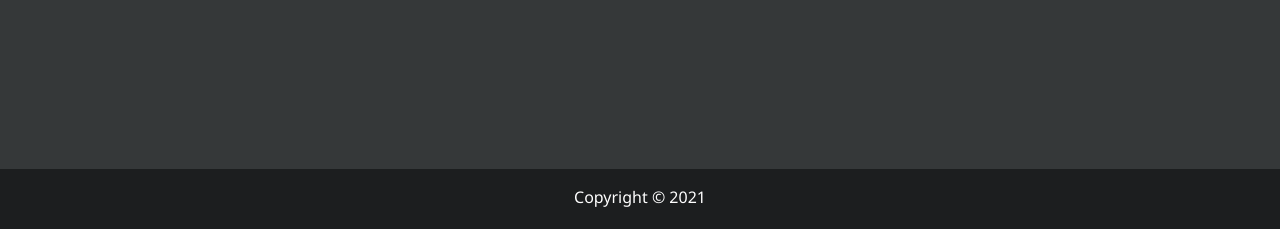
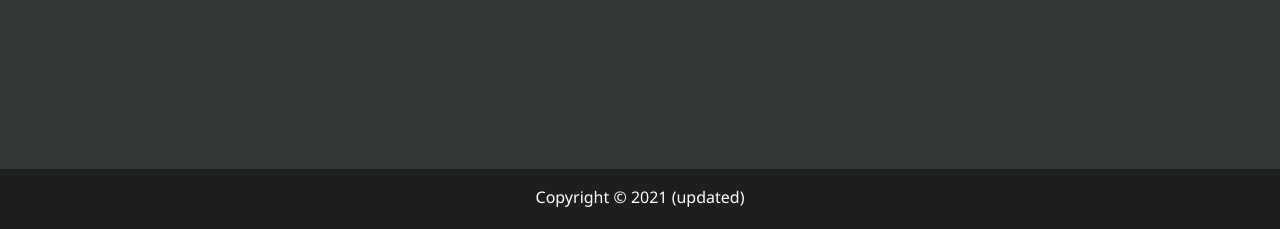
Before and after one commit to danielraybarber/my_portfolio, a plain HTML site: page work.html in a window 1280 px wide. Shown: the part 571-800 px from the top of the page. Drawn offline with Linux system fonts and the light colour scheme.

Commit message:
Update work.html

```diff
--- a/work.html
+++ b/work.html
@@ -107,7 +107,7 @@
     </main>
 
     <footer id="main-footer">
-      Copyright &copy; 2021
+      Copyright &copy; 2021 (updated)
     </footer>
 
     <script src="js/main.js"></script>
```
